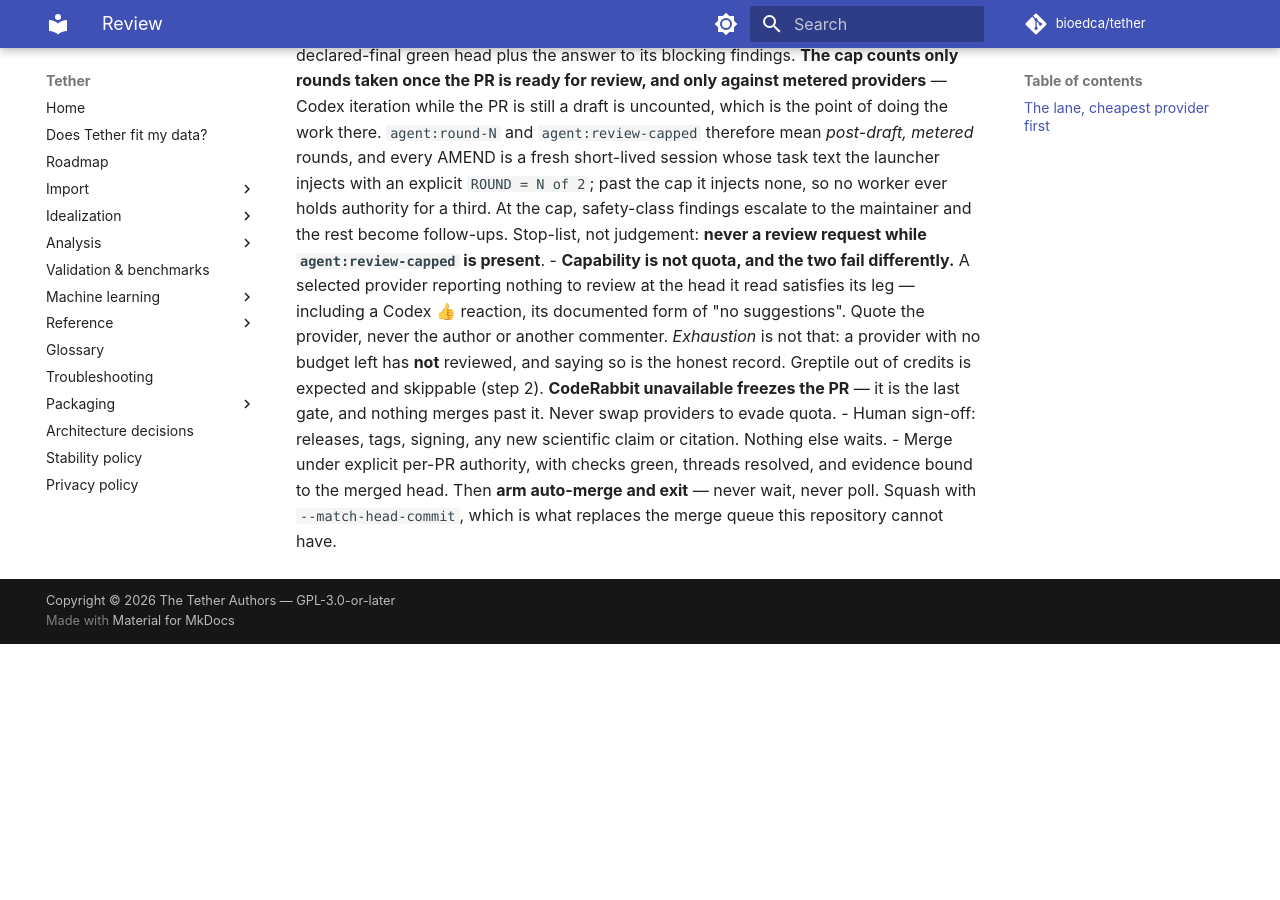
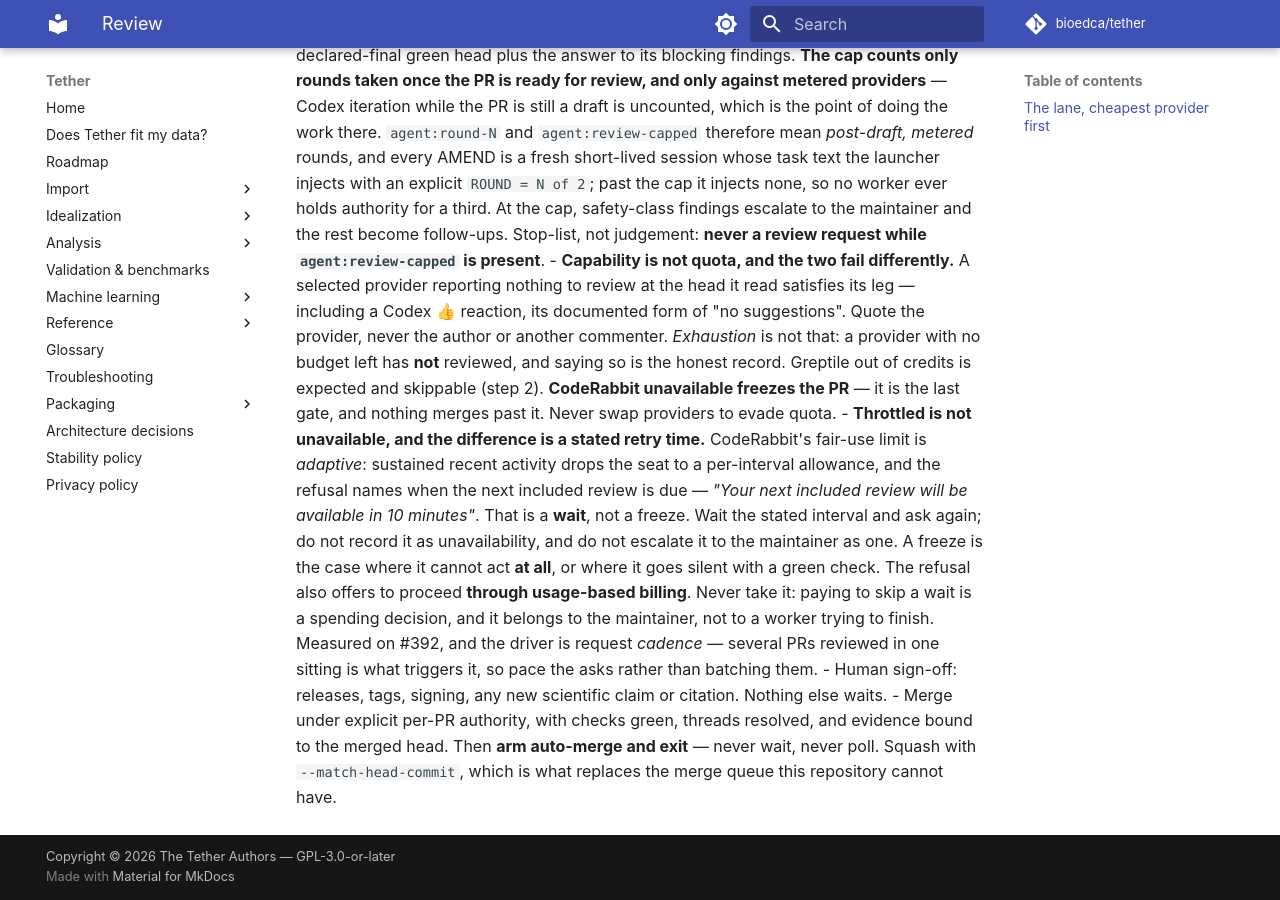
Before and after one commit to bioedca/tether, an MkDocs documentation site: the page built from docs/agents/review.md, in a window 1280 px wide and 900 px high, scrolled down 2048 px. Built offline with MkDocs 1.6.1 and Material for MkDocs 9.7.7, drawn with Linux system fonts in a browser that asks for light colours; comment, search, counter and statistics services are not loaded; the version menu is left out; before the commit the page ends 2692 px from its top, so only the background shows below that.

Commit message:
docs(agents): a stated retry time is a wait, not unavailability
Measured on #392, minutes after the last commit: CodeRabbit refused with "Your
included review limit is currently reached under our Fair Usage Limits Policy...
Your next included review will be available in 10 minutes."

The contract said "CodeRabbit unavailable freezes the PR" and drew no line
between a ten-minute adaptive backoff and a provider that cannot act. A worker
reading only that would freeze a PR and escalate to the maintainer over a wait
that clears itself before the escalation is read - and the surrounding rule
makes that reading the careful one, since the whole point is that CodeRabbit is
the gate nothing merges past.

So: a refusal that NAMES when the next review is due is a wait. Wait it and ask
again. A freeze is when it cannot act at all, or when it goes silent behind a
green check - which remains the dangerous case and is unchanged.

Also declines the offer in the same refusal to proceed through usage-based
billing. Paying to skip a wait is a spending decision and it belongs to the
maintainer, not to a worker trying to finish. And the driver is cadence - the
limit is adaptive to recent activity across the seat - so the guidance is to
pace review requests rather than batch them.

Refs: #384

```diff
--- a/docs/agents/review.md
+++ b/docs/agents/review.md
@@ -91,6 +91,16 @@ satisfy this gate.
   that: a provider with no budget left has **not** reviewed, and saying so is the honest record.
   Greptile out of credits is expected and skippable (step 2). **CodeRabbit unavailable freezes the
   PR** — it is the last gate, and nothing merges past it. Never swap providers to evade quota.
+- **Throttled is not unavailable, and the difference is a stated retry time.** CodeRabbit's fair-use
+  limit is *adaptive*: sustained recent activity drops the seat to a per-interval allowance, and the
+  refusal names when the next included review is due — *"Your next included review will be available
+  in 10 minutes"*. That is a **wait**, not a freeze. Wait the stated interval and ask again; do not
+  record it as unavailability, and do not escalate it to the maintainer as one. A freeze is the case
+  where it cannot act **at all**, or where it goes silent with a green check.
+  The refusal also offers to proceed **through usage-based billing**. Never take it: paying to skip
+  a wait is a spending decision, and it belongs to the maintainer, not to a worker trying to finish.
+  Measured on #392, and the driver is request *cadence* — several PRs reviewed in one sitting is what
+  triggers it, so pace the asks rather than batching them.
 - Human sign-off: releases, tags, signing, any new scientific claim or citation. Nothing else waits.
 - Merge under explicit per-PR authority, with checks green, threads resolved, and evidence bound to
   the merged head. Then **arm auto-merge and exit** — never wait, never poll. Squash with
```
Also changed, not shown: CONTRIBUTING.md (+6 -0 lines).
